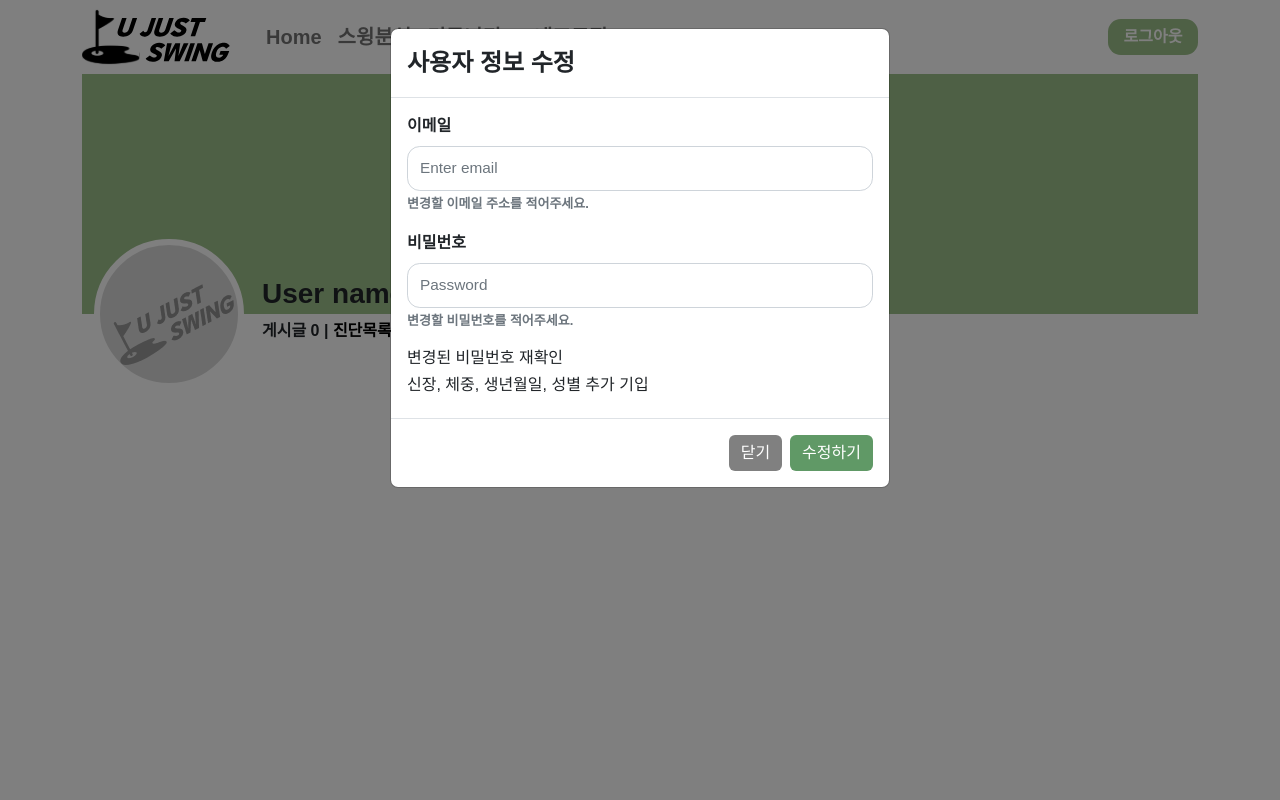
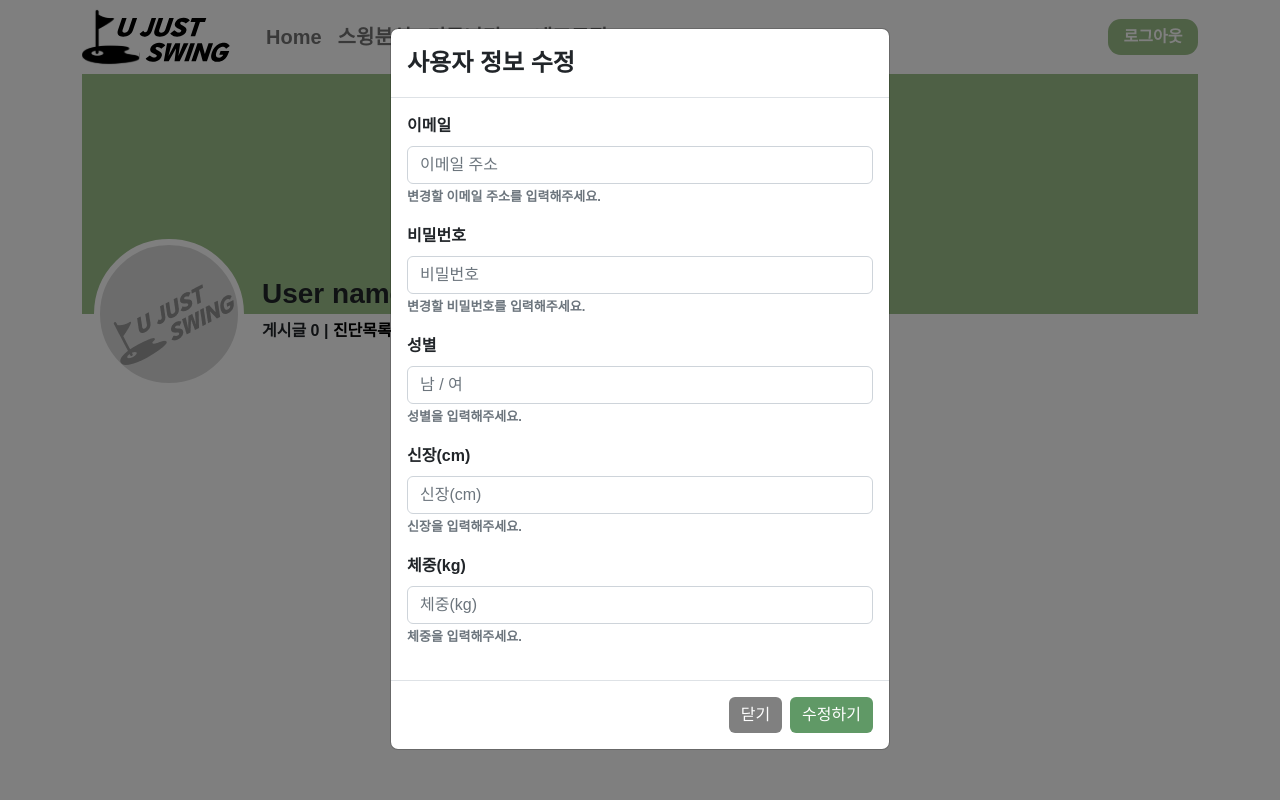
Before and after one commit to HyoJoon-Yang/UJS, a React (Create React App) app in the folder Front/: page /account in a window 1280 px wide. Both pictures are taken after a click on the picture 424 px from the left and 289 px from the top of the page. Shown: the top 800 px of the page. Built offline with nearby package versions, Linux system fonts and the light colour scheme.

Commit message:
Update UserAccountModal.js

```diff
--- a/Front/src/components/UserAccountModal.js
+++ b/Front/src/components/UserAccountModal.js
@@ -22,22 +22,41 @@ function UserAccountModal() {
                     <Modal.Title><b>사용자 정보 수정</b></Modal.Title>
                 </Modal.Header>
                 <Modal.Body>
-                    <Form.Group className="mb-3" controlId="formBasicEmail">
+                    <Form.Group className="mb-3">
                         <Form.Label>이메일</Form.Label>
-                        <Form.Control type="email" placeholder="Enter email" />
+                        <Form.Control type="email" placeholder="이메일 주소" />
                         <Form.Text className="text-muted" style={{ fontSize: "13px" }}>
-                            변경할 이메일 주소를 적어주세요.
+                            변경할 이메일 주소를 입력해주세요.
                         </Form.Text>
                     </Form.Group>
-                    <Form.Group className="mb-3" controlId="formBasicPassword">
+                    <Form.Group className="mb-3">
                         <Form.Label>비밀번호</Form.Label>
-                        <Form.Control type="password" placeholder="Password" />
+                        <Form.Control type="password" placeholder="비밀번호" />
                         <Form.Text className="text-muted" style={{ fontSize: "13px" }}>
-                            변경할 비밀번호를 적어주세요.
+                            변경할 비밀번호를 입력해주세요.
                         </Form.Text>
                     </Form.Group>
-                    <h6>변경된 비밀번호 재확인</h6>
-                    <h6>신장, 체중, 생년월일, 성별 추가 기입</h6>
+                    <Form.Group className="mb-3">
+                        <Form.Label>성별</Form.Label>
+                        <Form.Control type="text" placeholder="남 / 여" />
+                        <Form.Text className="text-muted" style={{ fontSize: "13px" }}>
+                            성별을 입력해주세요.
+                        </Form.Text>
+                    </Form.Group>
+                    <Form.Group className="mb-3">
+                        <Form.Label>신장(cm)</Form.Label>
+                        <Form.Control type="text" placeholder="신장(cm)" />
+                        <Form.Text className="text-muted" style={{ fontSize: "13px" }}>
+                            신장을 입력해주세요.
+                        </Form.Text>
+                    </Form.Group>
+                    <Form.Group className="mb-3">
+                        <Form.Label>체중(kg)</Form.Label>
+                        <Form.Control type="text" placeholder="체중(kg)" />
+                        <Form.Text className="text-muted" style={{ fontSize: "13px" }}>
+                            체중을 입력해주세요.
+                        </Form.Text>
+                    </Form.Group>
                 </Modal.Body>
                 <Modal.Footer>
                     <Button style={{ border: "none"}} className="btn_close" onClick={handleClose}>
```
